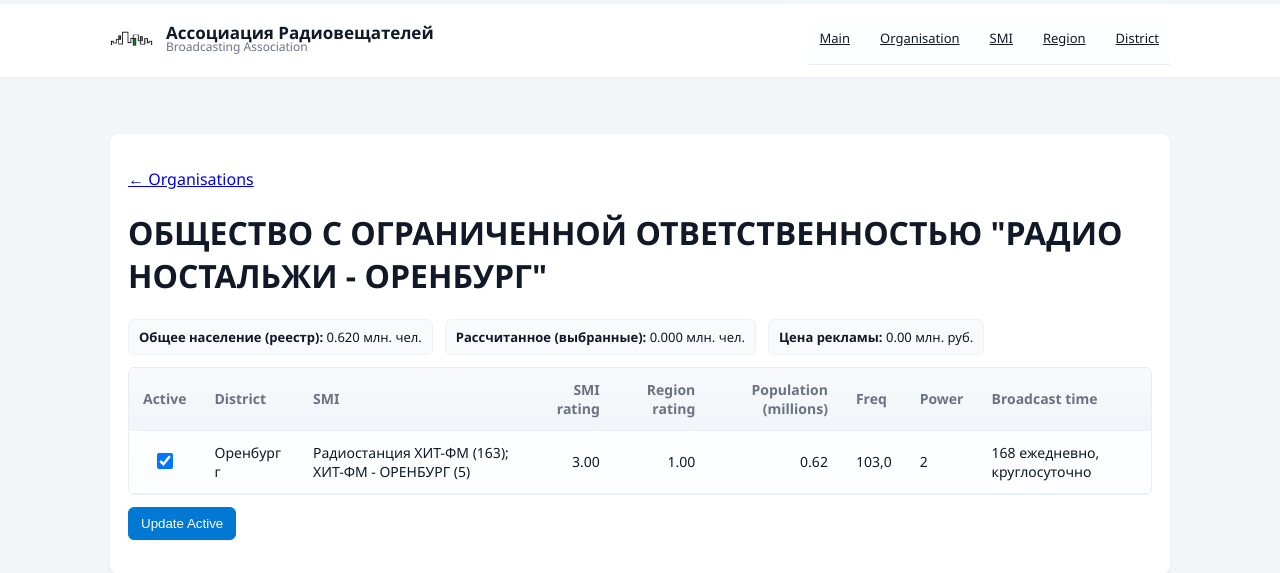
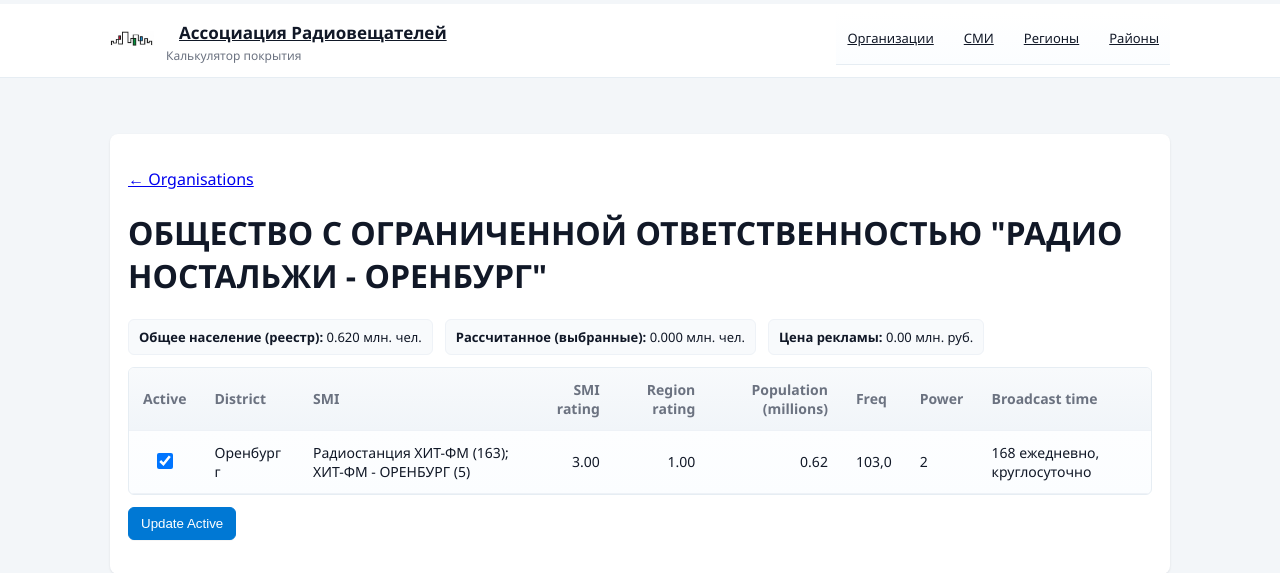
Before and after one commit to labintsev/APB, a Flask app: page /org/1 in a window 1280 px wide. Shown: the top 573 px of the page. Run offline with Flask 3, Linux system fonts and the light colour scheme; data comes from the database, SQL or seed files in the repository.

Commit message:
translate nav container

```diff
--- a/templates/organisation.html
+++ b/templates/organisation.html
@@ -8,21 +8,20 @@
   </head>
   <body>
     <header class="site-header">
-      <div class="container nav-container">
+      <div class="nav-container">
         <div class="site-brand">
           <img src="{{ url_for('static', filename='logo.png') }}" alt="logo" class="logo">
           <div>
-            <div class="brand-name">Ассоциация Радиовещателей</div>
-            <div class="brand-sub small">Broadcasting Association</div>
+            <div class="brand-name"><a class="btn" href="{{ url_for('index') }}">Ассоциация Радиовещателей</a></div>
+            <div class="brand-sub small">Калькулятор покрытия</div>
           </div>
         </div>
 
         <nav class="page-nav">
-          <a class="btn" href="{{ url_for('index') }}">Main</a>
-          <a class="btn" href="{{ url_for('index') }}">Organisation</a>
-          <a class="btn" href="{{ url_for('smi_list') }}">SMI</a>
-          <a class="btn" href="{{ url_for('region_list') }}">Region</a>
-          <a class="btn" href="{{ url_for('district_list') }}">District</a>
+          <a class="btn" href="{{ url_for('index') }}">Организации</a>
+          <a class="btn" href="{{ url_for('smi_list') }}">СМИ</a>
+          <a class="btn" href="{{ url_for('region_list') }}">Регионы</a>
+          <a class="btn" href="{{ url_for('district_list') }}">Районы</a>
         </nav>
       </div>
     </header>
```
Also changed, not shown: templates/district.html (+7 -7 lines), templates/index.html (+6 -7 lines), templates/region.html (+8 -8 lines), templates/smi.html (+7 -7 lines).
